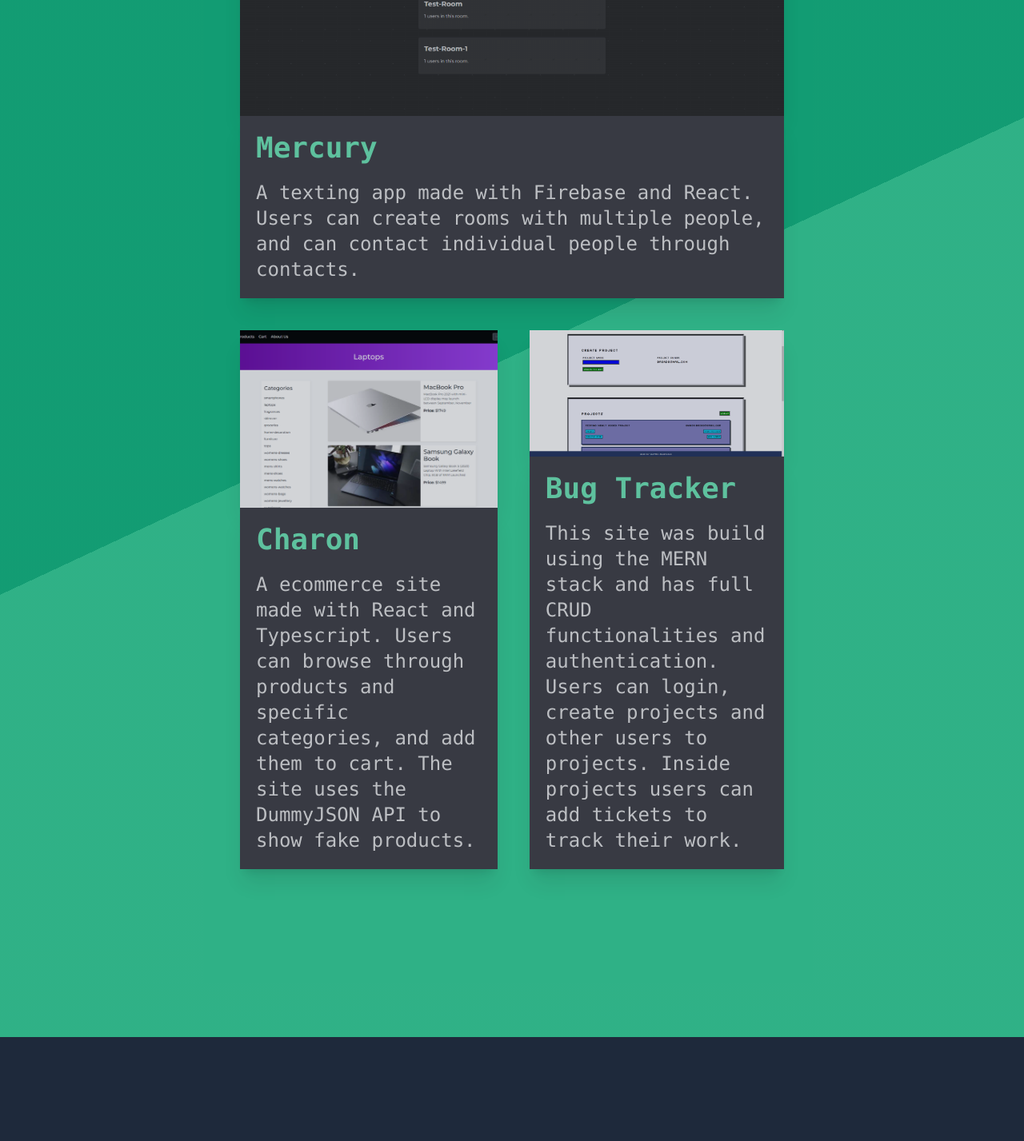
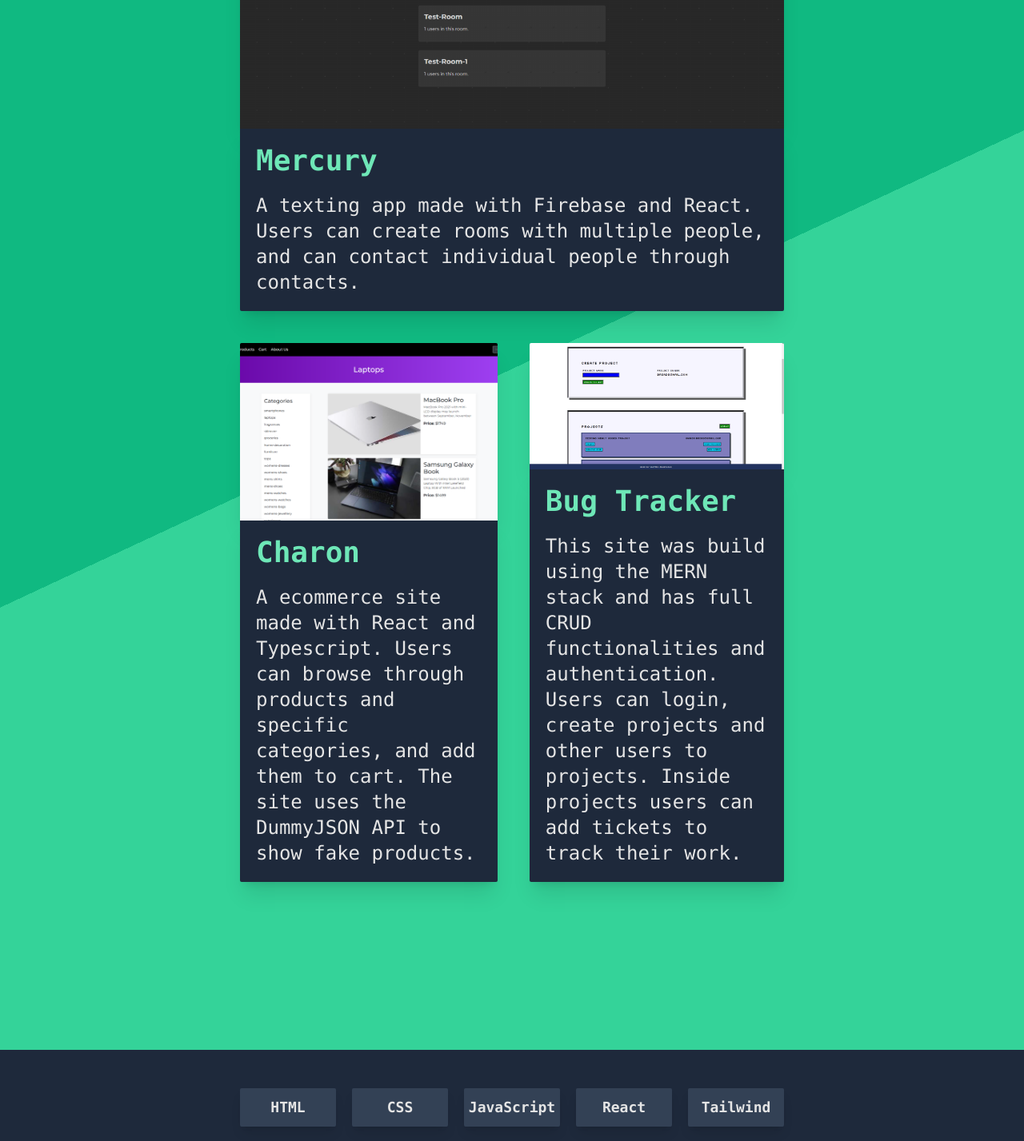
Before and after one commit to matteogiampaolo21/portfolio-site, a React (Vite) app: page / in a window 1280 px wide. Shown: the part 1312-2739 px from the top of the page at 80% size. Before the commit the page ends 2609 px from the top, so only its background shows below. Built offline with nearby package versions, Linux system fonts and the light colour scheme.

Commit message:
Skills and footer section added.

```diff
--- a/src/App.css
+++ b/src/App.css
@@ -3,7 +3,9 @@
 @tailwind utilities;
 
 
-
+i,button,a,span{
+    transition: 0.3s;
+}
 body{
     background-color: #1e293b;
     color: #e5e5e5;
@@ -17,8 +19,13 @@ body{
 
 }
 .project-block{
-    opacity: 0.8;
+    opacity: 1;
     background: repeating-linear-gradient( -25deg, #34d399, #34d399 50%, #10b981 20px, #10b981 100% );
+    padding: 210px 300px ;
+}
+.diagonal-bg{
+    opacity: 1;
+    background: repeating-linear-gradient( 5deg, #1e293b, #1e293b 50%, #0f172a 20px, #0f172a 100% );
     padding: 210px 300px ;
 }
 .project-grid{
--- a/src/App.jsx
+++ b/src/App.jsx
@@ -1,7 +1,10 @@
 
 import './App.css'
+import {Navbar} from './sections/Navbar'
 import {Hero} from  './sections/Hero'
 import {Projects} from './sections/Projects'
+import {Skills} from './sections/Skills'
+import {Footer} from './sections/Footer'
 
 
 function App() {
@@ -10,43 +13,18 @@ function App() {
   return (
     <div >
       <Navbar/>
+
       <Hero/>
+      <Projects/>
       <Skills/>
-      <Projects/>
+
+      <Footer/>
     </div>
   )
 }
 
 
-const Navbar = () => {
-  return(
-    <nav className='px-300 pt-50'>
-      <ul className='flex flex-row gap-x-20 text-xl items-center'>
-        <li><h1 className='text-4xl '>MG  </h1></li>
-        <li className='ml-auto'><a className='hover:text-emerald-400' href="">Home</a></li>
-        <li><a className='hover:text-emerald-400 ' href="">Projects</a></li>
-        <li className='mr-auto'><a className='hover:text-emerald-400 ' href="">Contact</a></li>
-        <li>
-          <div className='flex flex-row gap-5 items-center'>
-            <i className="fa-solid fa-envelope fa-xl hover:text-emerald-400"></i>
-            <i className="fa-brands fa-github fa-xl hover:text-emerald-400"></i>
 
 
-            <button className='border-2 rounded px-4 py-1 hover:bg-emerald-500 hover:text-white border-emerald-400  hover:border-white'> Resume </button>
-
-          </div>
-        </li>
-      </ul>
-    </nav>
-  )
-}
-
-const Skills = () => {
-  return(
-    <div>
-
-    </div>
-  )
-}
 
 export default App
--- /dev/null
+++ b/src/sections/Footer.jsx
@@ -0,0 +1,26 @@
+export const Footer = () => {
+    return (
+        <div>
+            <nav className='px-300 pt-50 '>
+                <ul className='flex flex-row gap-x-20 text-xl items-center'>
+                <li><h1 className='text-4xl '>MG  </h1></li>
+                <li className='ml-auto'><a className='hover:text-emerald-400' href="">Home</a></li>
+                <li><a className='hover:text-emerald-400 ' href="">Projects</a></li>
+                <li><a className='hover:text-emerald-400 ' href="">About Me</a></li>
+                <li className='mr-auto'><a className='hover:text-emerald-400 ' href="">Contact</a></li>
+                <li>
+                    <div className='flex flex-row gap-5 items-center'>
+                    <i className="fa-solid fa-envelope fa-xl hover:text-emerald-400"></i>
+                    <i className="fa-brands fa-github fa-xl hover:text-emerald-400"></i>
+
+
+                    <button className='border-2 rounded px-4 py-1 hover:bg-emerald-500 hover:text-white border-emerald-400  hover:border-white'> Resume </button>
+
+                    </div>
+                </li>
+                </ul>
+            </nav>
+            <div className=" mx-300 pb-5 border-b-2 border-emerald-400 border-solid mb-5"></div>
+        </div>
+    )
+}
--- a/src/sections/Hero.jsx
+++ b/src/sections/Hero.jsx
@@ -4,7 +4,7 @@ export const Hero = () => {
     return(
         <div className="hero-grid my-48 px-300">
             <div className="flex flex-col">
-                <div className="h-1/3 w-full left-border"></div>
+                <div className="h-1/3 w-full left-border rounded-tl-sm"></div>
                 <div></div>
             </div>
 
@@ -17,7 +17,7 @@ export const Hero = () => {
 
             <div className="flex flex-col">
                 <div className="h-3/4"></div>
-                <div className="w-full h-1/3 right-border"></div>
+                <div className="w-full h-1/3 right-border rounded-br-sm"></div>
             </div>
         </div>
     );
--- /dev/null
+++ b/src/sections/Navbar.jsx
@@ -0,0 +1,23 @@
+export const Navbar = () => {
+    return(
+      <nav className='px-300 pt-50'>
+        <ul className='flex flex-row gap-x-20 text-xl items-center'>
+          <li><h1 className='text-4xl '>MG  </h1></li>
+          <li className='ml-auto'><a className='hover:text-emerald-400' href="">Home</a></li>
+          <li><a className='hover:text-emerald-400 ' href="">Projects</a></li>
+          <li><a className='hover:text-emerald-400 ' href="">About Me</a></li>
+          <li className='mr-auto'><a className='hover:text-emerald-400 ' href="">Contact</a></li>
+          <li>
+            <div className='flex flex-row gap-5 items-center'>
+              <i className="fa-solid fa-envelope fa-xl hover:text-emerald-400"></i>
+              <i className="fa-brands fa-github fa-xl hover:text-emerald-400"></i>
+
+
+              <button className='border-2 rounded px-4 py-1 hover:bg-emerald-500 hover:text-white border-emerald-400  hover:border-white'> Resume </button>
+
+            </div>
+          </li>
+        </ul>
+      </nav>
+    )
+  }
--- a/src/sections/Projects.jsx
+++ b/src/sections/Projects.jsx
@@ -5,35 +5,33 @@ import bugtracker from '../assets/bug-tracker.png'
 
 
 export const Projects = () => {
-
+    const imgStyle = "w-full h-full object-cover shadow-xl rounded-t-sm";
+    const cardStyle = "bg-slate-800 h-full p-5 shadow-xl rounded-b-sm";
     return (
         <div className="bg-emerald-500 project-block ">
-
-
-
 
             <div className='project-grid gap-10 '>
 
 
                 <div className='grid-area-1 flex flex-col h-full'>
-                    <img className=' w-full h-full object-cover shadow-xl ' src={mercury} alt="Texting App." />
-                    <div className="bg-zinc-700 h-full p-5 shadow-xl ">
+                    <img className={imgStyle} src={mercury} alt="Texting App." />
+                    <div className={cardStyle}>
                         <h2 className='text-4xl mb-5 font-bold text-emerald-300'>Mercury</h2>
                         <p className='text-2xl'>A texting app made with <span className=''> Firebase </span>and <span className=''>React</span>. Users can create rooms with multiple people, and can contact individual people through contacts.</p>
                     </div>
                 </div>
 
                 <div className=' grid-area-2 flex flex-col h-full'>
-                    <img className=' w-full h-full object-cover shadow-xl ' src={charon} alt="Texting App." />
-                    <div className="bg-zinc-700 h-full p-5 shadow-xl ">
+                    <img className={imgStyle} src={charon} alt="Texting App." />
+                    <div className={cardStyle}>
                         <h2 className='text-4xl mb-5 font-bold text-emerald-300'>Charon</h2>
                         <p className='text-2xl'>A ecommerce site made with React and Typescript. Users can browse through products and specific categories, and add them to cart. The site uses the DummyJSON API to show fake products.</p>
                     </div>
                 </div>
 
                 <div className=' grid-area-3 flex flex-col h-full'>
-                    <img className=' w-full h-full object-cover shadow-xl ' src={bugtracker} alt="Texting App." />
-                    <div className="bg-zinc-700 h-full p-5 shadow-xl ">
+                    <img className={imgStyle} src={bugtracker} alt="Texting App." />
+                    <div className={cardStyle}>
                         <h2 className='text-4xl mb-5 font-bold text-emerald-300'>Bug Tracker</h2>
                         <p className='text-2xl'>This site was build using the MERN stack and has full CRUD functionalities and authentication. Users can login, create projects and other users to projects. Inside projects users can add tickets to track their work.</p>
                     </div>
--- /dev/null
+++ b/src/sections/Skills.jsx
@@ -0,0 +1,23 @@
+export const Skills = () => {
+    const boxStyle = "bg-slate-700 font-bold text-lg text-center break-word shadow-lg h-12 items-center flex justify-center rounded-sm"
+    return(
+      <div className='bg-slate-800 px-300 py-12'>
+        <div className='grid grid-cols-5 gap-5   '>
+
+          <div className={boxStyle}>HTML</div>
+          <div className={boxStyle}>CSS</div>
+          <div className={boxStyle}>JavaScript</div>
+          <div className={boxStyle}>React</div>
+          <div className={boxStyle}>Tailwind</div>
+
+          <div className={boxStyle}>NodeJS</div>
+          <div className={boxStyle}>Express</div>
+          <div className={boxStyle}>MongoDB / Mongoose</div>
+          <div className={boxStyle}>Firebase</div>
+          <div className={boxStyle}>REST API</div>
+
+
+        </div>
+      </div>
+    )
+  }
```
